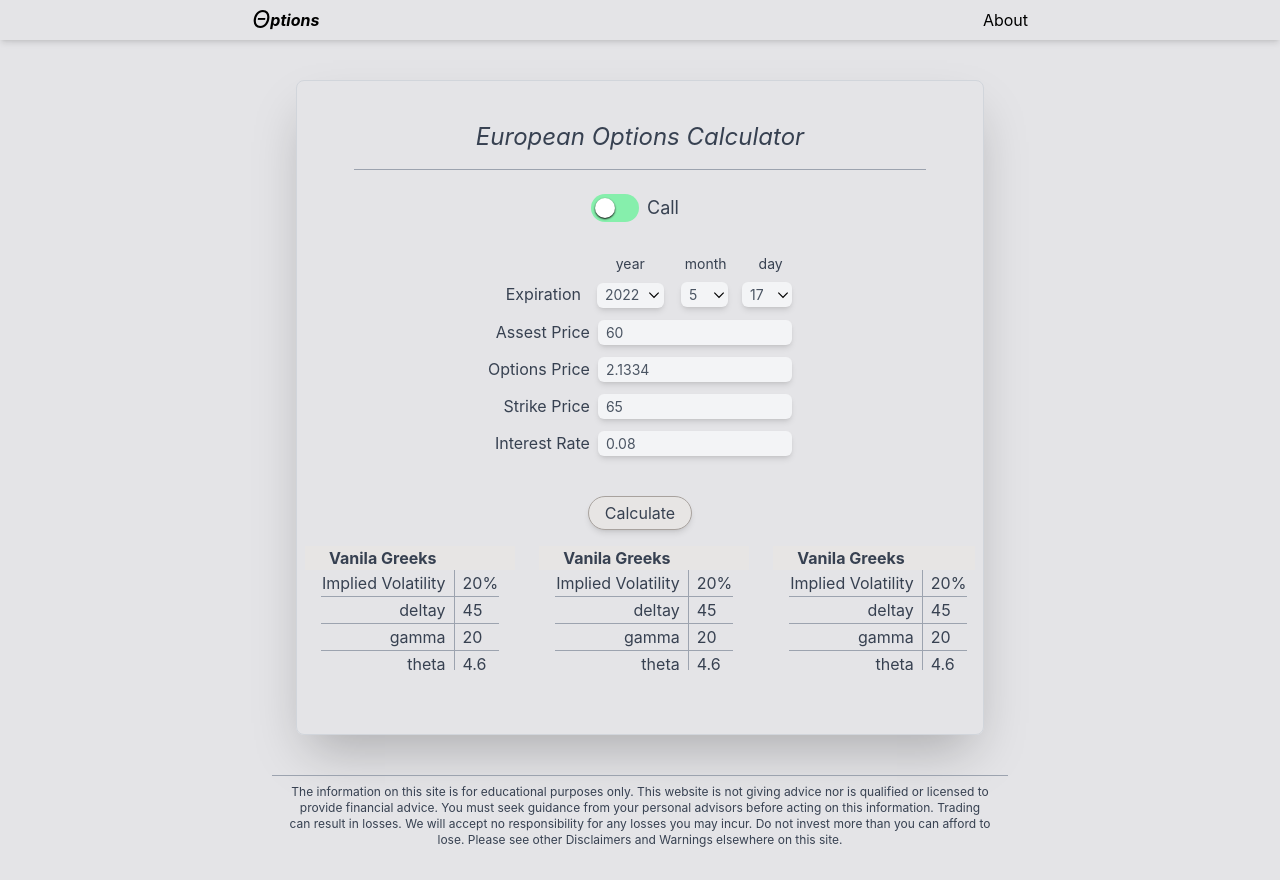
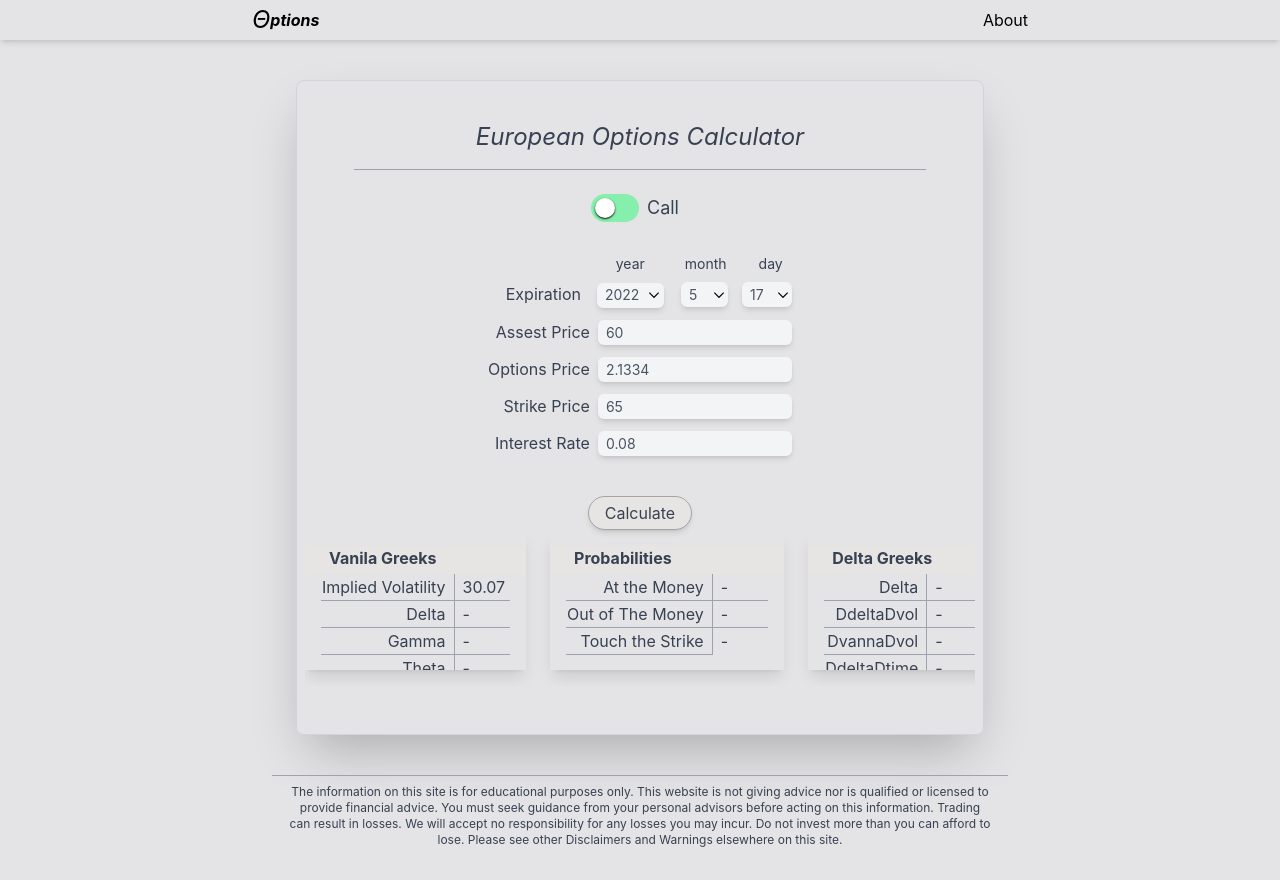
Before and after one commit to marcos-brasil/options-calculator, a Next.js app: page / in a window 1280 px wide. Built offline with nearby package versions, Linux system fonts and the light colour scheme.

Commit message:
greeks table mostly done

```diff
--- a/components/EuropeanOptionForm/index.tsx
+++ b/components/EuropeanOptionForm/index.tsx
@@ -15,6 +15,10 @@ import {
   updateInterestRate,
 } from "../../models/options";
 
+import {updateGreeks} from '../../models/options-greeks'
+
+import { OptionsGreek } from "../../lib/options-greek-types";
+
 import Switch from "../../elements/Switch";
 import Input from "../../elements/Input";
 import DateSelect from "../../elements/DateSelect";
@@ -22,14 +26,16 @@ import DateSelect from "../../elements/DateSelect";
 import styles from "./index.module.css";
 import { useHTMLInputs } from "./hooks";
 
-async function postForm(url: string, opt: RequestInit): Promise<unknown> {
-  return fetch(url, opt).then((res) => res.json() as Promise<unknown>);
+async function postForm<T>(url: string, opt: RequestInit): Promise<T> {
+  return fetch(url, opt).then((res) => res.json() as Promise<T>);
 }
+
 
 export default function FormFields() {
   let dispatch = useAppDispatch();
 
   let optionState = useAppSelector((state) => state.option);
+
 
   const {
     register,
@@ -43,7 +49,7 @@ export default function FormFields() {
   console.log("errors", errors);
 
   let onSubmit = async () => {
-    let res = await postForm("/api/calculator", {
+    let res = await postForm<OptionsGreek>("/api/calculator", {
       method: "POST",
       headers: {
         "Content-Type": "application/json",
@@ -51,7 +57,7 @@ export default function FormFields() {
       body: JSON.stringify(optionState),
     });
 
-    console.log(res);
+    dispatch(updateGreeks(res))
   };
 
   let formRegisters = {
--- /dev/null
+++ b/elements/StatsTable/index.module.css
@@ -0,0 +1,31 @@
+.container {
+  @apply flex shadow-lg flex-col min-w-fit h-[140px] pt-4 mb-4;
+}
+
+.titleContent {
+  @apply z-10 font-bold text-left pl-6 pb-1 bg-stone-200
+}
+
+.tableContainer {
+  @apply pl-4 pr-4  overflow-auto
+}
+
+.leftLastCell {
+  @apply  border-gray-400
+}
+
+.leftCell {
+  @apply leftLastCell border-b
+}
+
+.leftText {
+  @apply pl-2 text-left w-14;
+}
+
+.rightLastCell {
+  @apply  w-fit border-b border-r border-gray-400  text-right pr-2
+}
+
+.rightCell {
+  @apply  rightLastCell border-b
+}
--- a/elements/StatsTable/index.tsx
+++ b/elements/StatsTable/index.tsx
@@ -1,3 +1,5 @@
+import styles from "./index.module.css";
+
 type Props = {
   title: string;
   data: Array<{ legend: string; value: string }>;
@@ -5,20 +7,31 @@ type Props = {
 
 export default function StatsTable({ title, data }: Props) {
   return (
-    <div className="flex  flex-col min-w-fit h-[140px] pt-4 mb-4">
-      <div className="z-10 font-bold text-left pl-6 h-ful bg-stone-200">
-        {title}
-      </div>
-      <div className="pl-4 pr-4  overflow-auto">
-        <table className=" w-full ">
-          <tbody className="">
+    <div className={styles.container}>
+      <div className={styles.titleContent}>{title}</div>
+      <div className={styles.tableContainer}>
+        <table>
+          <tbody>
             {data.map((item, idx) => {
               return (
-                <tr key={idx} className="border-b border-gray-400">
-                  <td className=" w-fit border-b border-r border-gray-400  text-right pr-2">
+                <tr
+                  key={idx}
+                  className={
+                    idx === data.length - 1
+                      ? styles.leftLastCell
+                      : styles.leftCell
+                  }
+                >
+                  <td
+                    className={
+                      idx === data.length - 1
+                        ? styles.rightLastCell
+                        : styles.rightCell
+                    }
+                  >
                     {item.legend}
                   </td>
-                  <td className="pl-2 text-left">{item.value}</td>
+                  <td className={styles.leftText}>{item.value}</td>
                 </tr>
               );
             })}
--- a/models/index.ts
+++ b/models/index.ts
@@ -4,10 +4,12 @@ import { useDispatch, useSelector } from "react-redux";
 import type { TypedUseSelectorHook } from "react-redux";
 
 import optionReducer from "./options";
+import optionGreeksReducer from "./options-greeks";
 
 const store = configureStore({
   reducer: {
     option: optionReducer,
+    optionGreeks: optionGreeksReducer
   },
 });
 
--- a/models/options-greeks.ts
+++ b/models/options-greeks.ts
@@ -3,7 +3,7 @@ import type { PayloadAction } from "@reduxjs/toolkit";
 
 import { OptionsGreek } from "../lib/options-greek-types";
 
-export const optionsGreeks = createSlice({
+export const optionGreeks = createSlice({
   name: "optionGreeks",
   initialState: {
     "Vanila Greeks": [
@@ -57,3 +57,8 @@ export const optionsGreeks = createSlice({
     },
   },
 });
+
+
+export let {updateGreeks} = optionGreeks.actions
+
+export default optionGreeks.reducer
--- a/pages/calculator/index.tsx
+++ b/pages/calculator/index.tsx
@@ -5,10 +5,15 @@ import { useSelector } from "react-redux";
 
 import EuropeanFormFields from "../../components/EuropeanOptionForm";
 import StatsTable from "../../elements/StatsTable";
+import { useAppSelector } from "../../models";
 
 import styles from "./index.module.css";
 
 export default function Calculator() {
+  let optionsGreekState = useAppSelector((state) => state.optionGreeks);
+
+  let entries = Object.entries(optionsGreekState);
+
   return (
     <div className={styles.container}>
       <h1 className="flex text-2xl h-fit w-full justify-center italic text-center">
@@ -20,66 +25,9 @@ export default function Calculator() {
       <div className=" w-full h-full p-2 ">
         <EuropeanFormFields />
         <div className="flex  overflow-auto gap-6">
-          <StatsTable
-            title="Vanila Greeks"
-            data={[
-              { legend: "Implied Volatility", value: "20%" },
-              { legend: "deltay", value: "45" },
-              { legend: "gamma", value: "20" },
-              { legend: "theta", value: "4.6" },
-              { legend: "vega", value: "4" },
-            ]}
-          />
-          <StatsTable
-            title="Vanila Greeks"
-            data={[
-              { legend: "Implied Volatility", value: "20%" },
-              { legend: "deltay", value: "45" },
-              { legend: "gamma", value: "20" },
-              { legend: "theta", value: "4.6" },
-              { legend: "vega", value: "4" },
-            ]}
-          />
-          <StatsTable
-            title="Vanila Greeks"
-            data={[
-              { legend: "Implied Volatility", value: "20%" },
-              { legend: "deltay", value: "45" },
-              { legend: "gamma", value: "20" },
-              { legend: "theta", value: "4.6" },
-              { legend: "vega", value: "4" },
-            ]}
-          />
-          <StatsTable
-            title="Vanila Greeks"
-            data={[
-              { legend: "Implied Volatility", value: "20%" },
-              { legend: "deltay", value: "45" },
-              { legend: "gamma", value: "20" },
-              { legend: "theta", value: "4.6" },
-              { legend: "vega", value: "4" },
-            ]}
-          />
-          <StatsTable
-            title="Vanila Greeks"
-            data={[
-              { legend: "Implied Volatility", value: "20%" },
-              { legend: "deltay", value: "45" },
-              { legend: "gamma", value: "20" },
-              { legend: "theta", value: "4.6" },
-              { legend: "vega", value: "4" },
-            ]}
-          />
-                    <StatsTable
-            title="Vanila Greeks"
-            data={[
-              { legend: "Implied Volatility", value: "20%" },
-              { legend: "deltay", value: "45" },
-              { legend: "gamma", value: "20" },
-              { legend: "theta", value: "4.6" },
-              { legend: "vega", value: "4" },
-            ]}
-          />
+          {entries.map(([title, data], idx) => {
+            return <StatsTable key={idx} title={title} data={data} />;
+          })}
         </div>
       </div>
     </div>
```
